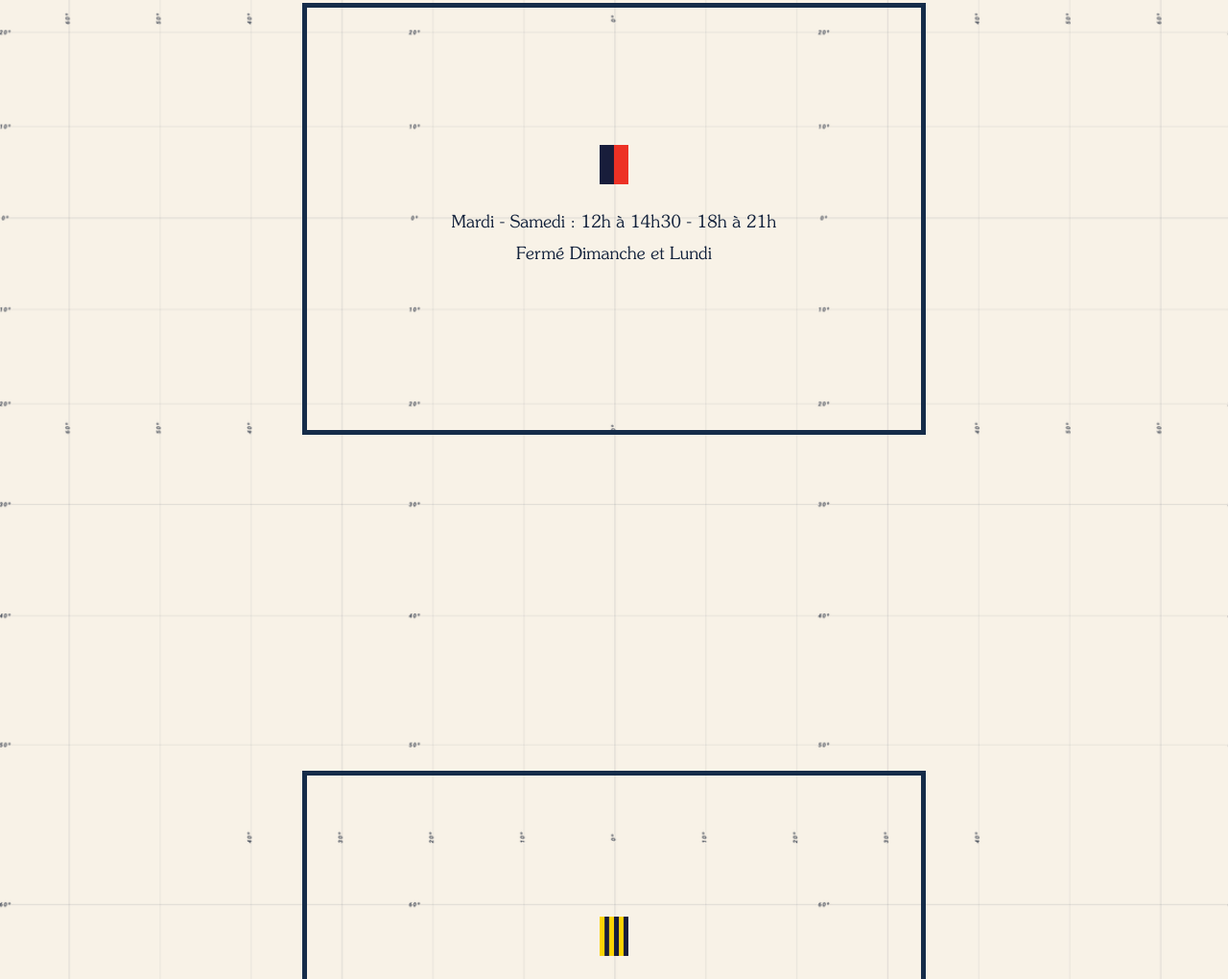
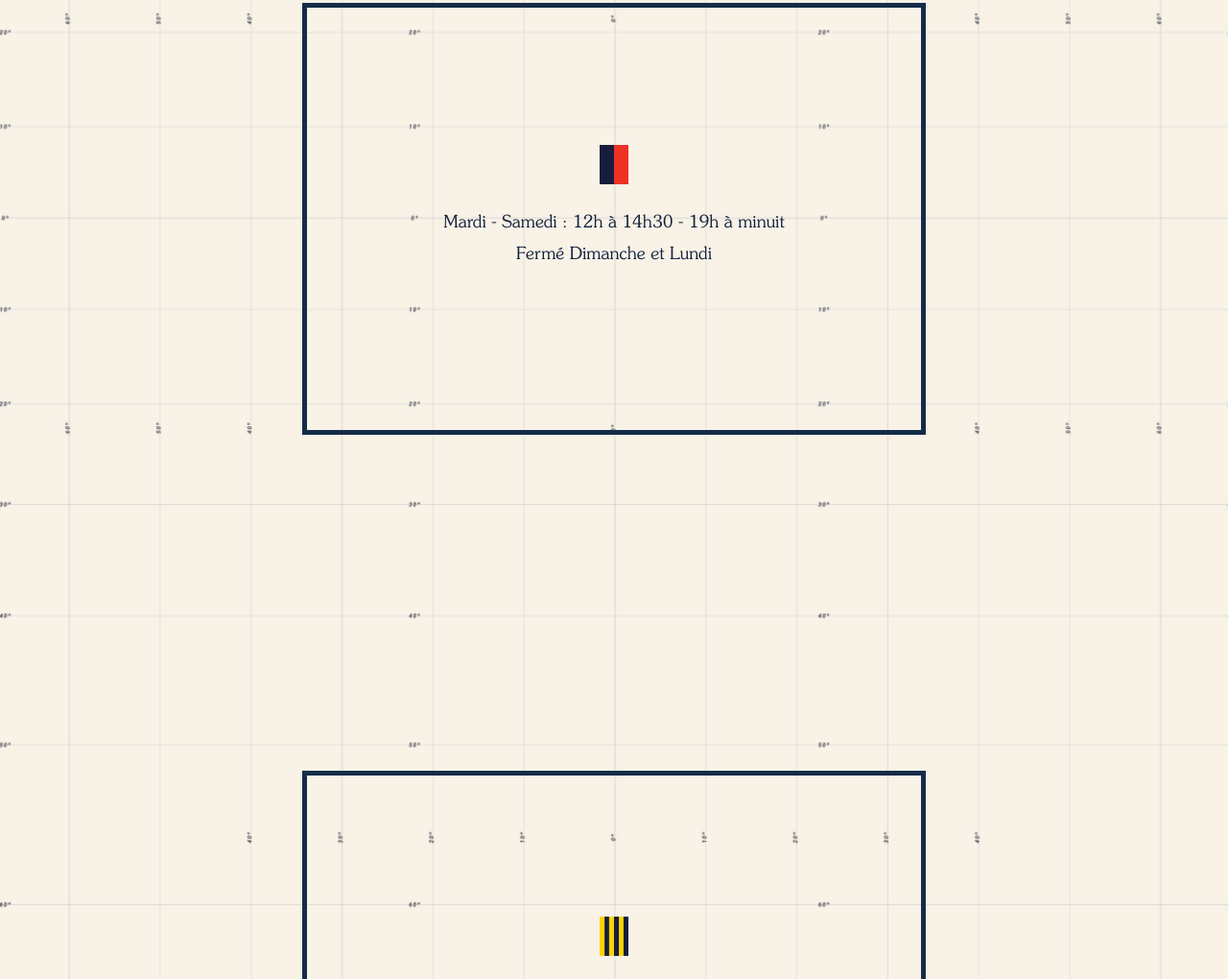
Before and after one commit to petitnavireparis/petitnavireparis, a plain HTML site: page index.html in a window 1280 px wide. Shown: the part 1792-2812 px from the top of the page at 96% size. Drawn offline with Linux system fonts and the light colour scheme.

Commit message:
Update opening hours

```diff
--- a/index.html
+++ b/index.html
@@ -43,7 +43,7 @@
     <section id="horaires" class="section is-flexbox-center">
       <div class="contain txt-center is-flexbox-center is-column">
         <img class="flag" src="img/flag-6.jpg" alt="drapeau">
-        <p class='txt-s'>Mardi - Samedi : 12h à 14h30 - 18h à 21h</p>
+        <p class='txt-s'>Mardi - Samedi : 12h à 14h30 - 19h à minuit</p>
         <p class='txt-s'>Fermé Dimanche et Lundi</p>
         <br/>
       </div>
```
